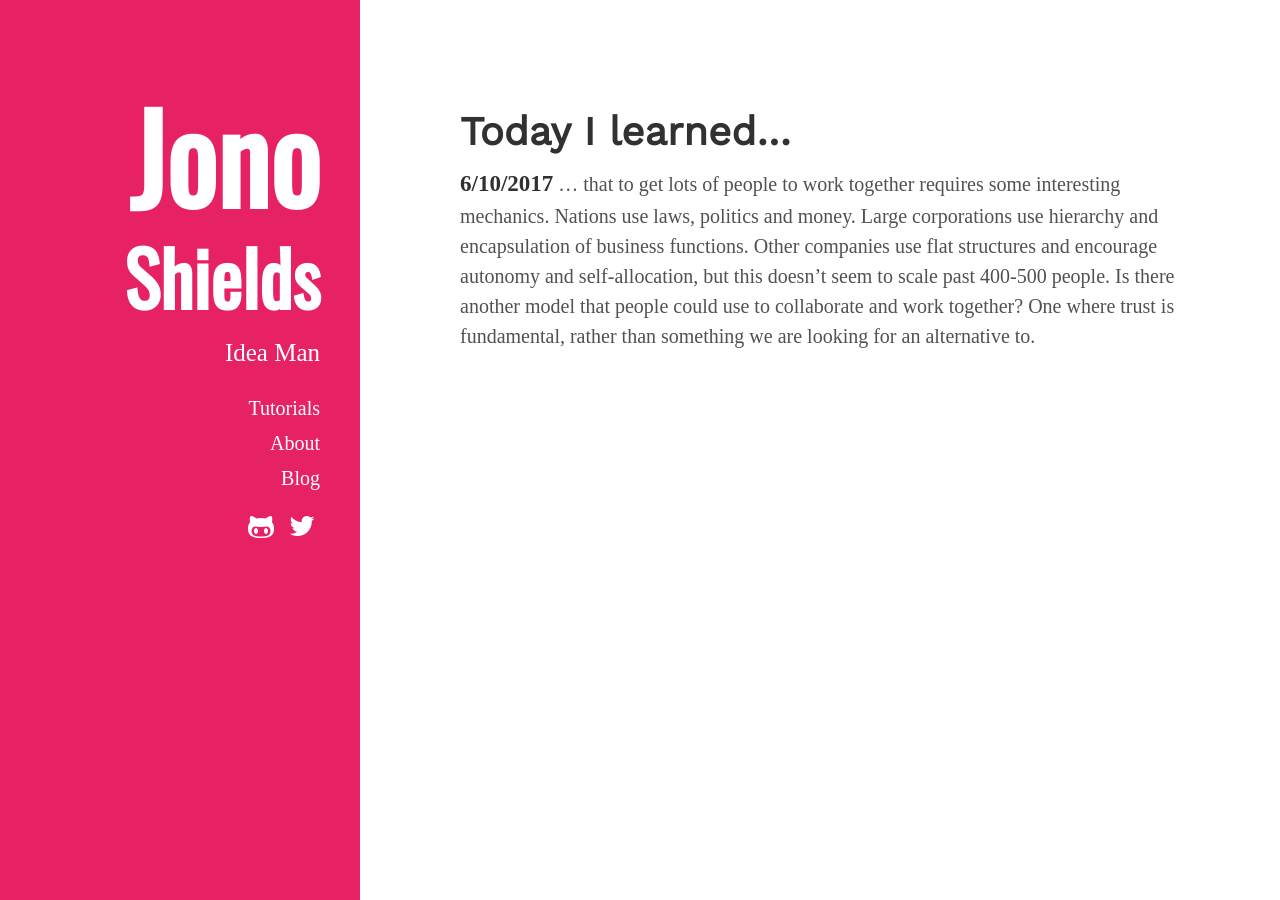
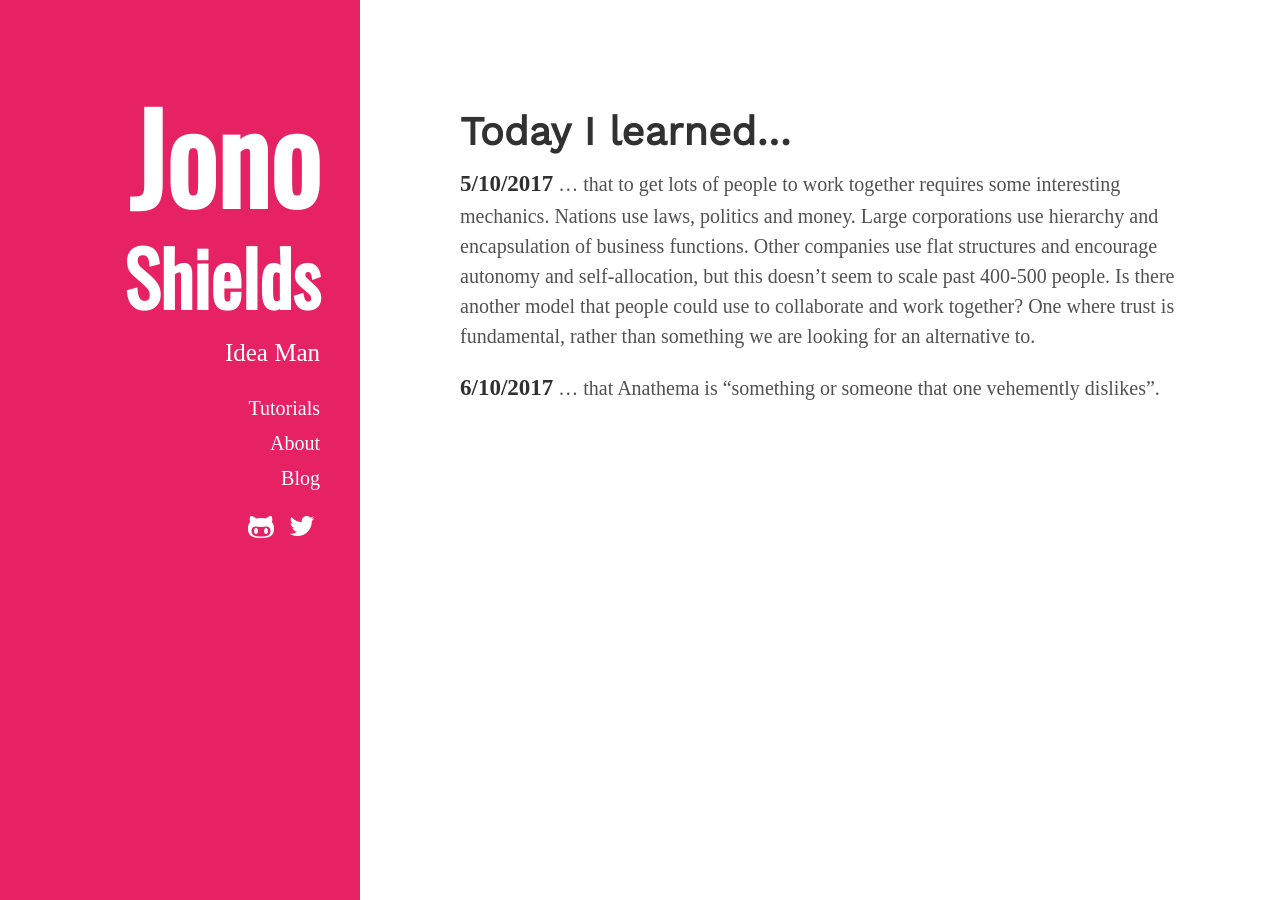
Before and after one commit to foopod/blog-2.0, a Jekyll site: the page built from learnings.md, in a window 1280 px wide. Built offline with Jekyll 4.4.1, drawn with Linux system fonts in a browser that asks for light colours; nearby versions of some CDN libraries; some web fonts are replaced.

Commit message:
Update learnings.md

```diff
--- a/learnings.md
+++ b/learnings.md
@@ -6,4 +6,6 @@
 
 # Today I learned...
 
-**6/10/2017** ... that to get lots of people to work together requires some interesting mechanics. Nations use laws, politics and money. Large corporations use hierarchy and encapsulation of business functions. Other companies use flat structures and encourage autonomy and self-allocation, but this doesn't seem to scale past 400-500 people. Is there another model that people could use to collaborate and work together? One where trust is fundamental, rather than something we are looking for an alternative to.
+**5/10/2017** ... that to get lots of people to work together requires some interesting mechanics. Nations use laws, politics and money. Large corporations use hierarchy and encapsulation of business functions. Other companies use flat structures and encourage autonomy and self-allocation, but this doesn't seem to scale past 400-500 people. Is there another model that people could use to collaborate and work together? One where trust is fundamental, rather than something we are looking for an alternative to.
+
+**6/10/2017** ... that Anathema is "something or someone that one vehemently dislikes".
```
